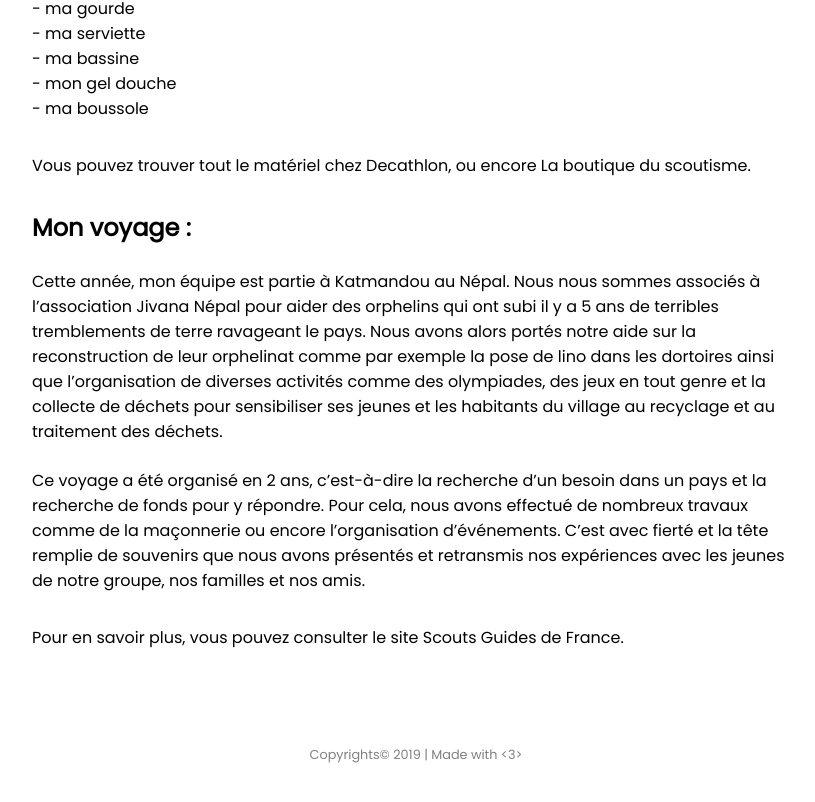
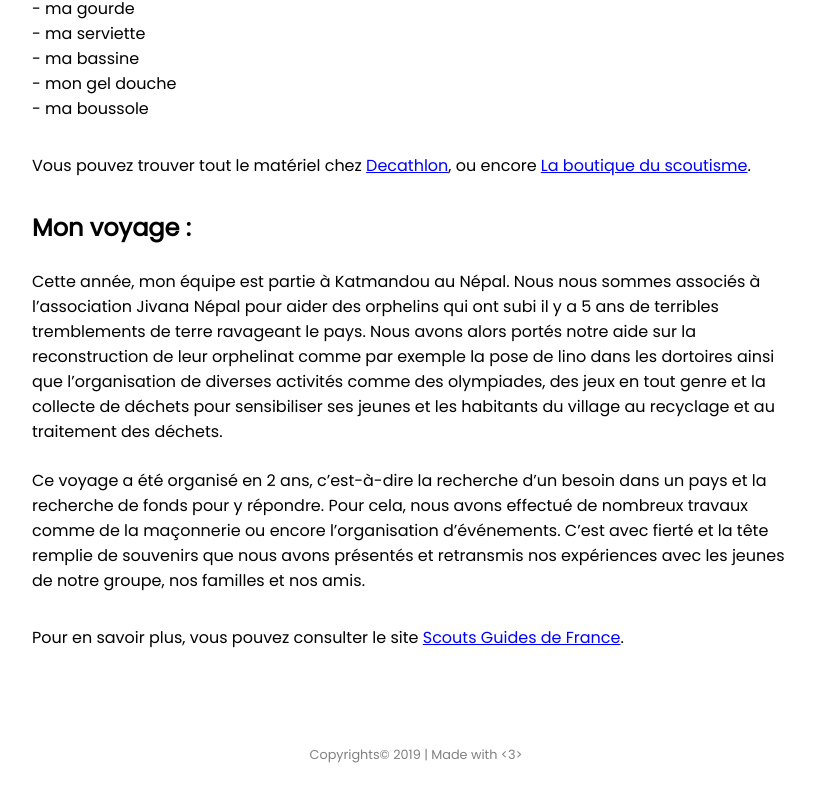
Before and after one commit to ArthurBarre/seo-scouting, a website built with Parcel: page src/article.html in a window 1280 px wide. Shown: the part 1932-2734 px from the top of the page, without its empty margins (224-1039 px from the left). Built offline with nearby package versions, Linux system fonts and the light colour scheme.

```diff
--- a/src/article.html
+++ b/src/article.html
@@ -9,7 +9,7 @@
   <link rel="stylesheet" href="./assets/style.scss">
   <link rel="stylesheet" href="./assets/article.scss">
 </head>
-<body id="bodyArticle">
+<body id='bodyArticle'>
   <header class="header">
     <img src="./assets/images/logo.png" alt="logo">
   </header>
@@ -25,7 +25,7 @@
         <p>Autour de tout ça, s’est créé d’autres mouvements liés. De base c’est un mouvement qui à des origines <strong>catholiques</strong> mais la religion n’est pas obligatoire, d’autres groupes s’en sont complètement écartés.</p>
         <p>Pour s’organiser, on distingue les groupes par tranche d’âge afin d’assurer la sécurité de ses membres. Nous comptons tout d’abord les <strong>Louveteaux Jeannette</strong> de 6 à 11 ans, les <strong>Scouts</strong> et <strong>Guides</strong> de 11 à 14 ans, les <strong>Pionniers Caravelles</strong> de 14 à 17 ans et les <strong>Compagnons</strong> de 18 à 20 ans.</p>
         <p>À la fin de chaque parcours scout, un <strong>voyage</strong> solidaire est organisé à l’étranger pour participer au développement d’un pays. À la suite des Pionniers Caravelles, on propose aux jeunes à leur tour de prendre le flambeau, de la même manière que leurs chefs, apprendre à d’autres jeunes les valeurs du scoutisme.</p>
-        <p>Ainsi, différents <strong>« chefs »</strong> passent leur BAFA pour accompagner ces jeunes tout au long de l’année ainsi qu’à la période d’été pour le camp. Ce projet s’échelonne sur l’ensemble de l’année pour aboutir au <strong>camp d’été</strong>. D'autres partenaires sont présents comme <a href="https://www.croix-rouge.fr/" rel=”dofollow” target="_blank">La Croix Rouge</a> ou <a href="https://www.fne.asso.fr/" rel=”nofollow” target="_blank">France Nature et Environnement</a>.</p>
+        <p>Ainsi, différents <strong>« chefs »</strong> passent leur BAFA pour accompagner ces jeunes tout au long de l’année ainsi qu’à la période d’été pour le camp. Ce projet s’échelonne sur l’ensemble de l’année pour aboutir au <strong>camp d’été</strong>. D'autres partenaires sont présents comme <a class='external-link'href="https://www.croix-rouge.fr/" rel=”dofollow” target="_blank">La Croix Rouge</a> ou <a class='external-link'href="https://www.fne.asso.fr/" rel=”nofollow” target="_blank">France Nature et Environnement</a>.</p>
         <p>Le scoutisme est catégorisé comme une école de la vie, on y apprend les valeurs fondamentales pour sensibiliser les jeunes à la citoyenneté.</p>
         <p>Les jeunes sont amenés à monter dès leur plus jeune âge des petits projets initiés par leur chef mais restent <strong>autonomes</strong> quant à la réalisation de ceux-ci. Le but étant d’essayer de les responsabiliser et de réaliser des projets qui leurs ressemblent comme les ateliers de nœuds pour monter les tentes, la création d’espaces de composte, des cabanes sur pilotis, apprendre à trouver des plantes comestibles, reconnaître la faune et la flore, faire du sport et des grands jeux.</p>
         <p>Le mouvement scout s’inscrit dans une <strong>démarche spirituelle</strong>, chaque jeune est un membre à part entière du groupe. Pour chaque tranche d’âge, les jeunes première année sont marqués par la <strong>Promesse</strong>, soirée qui marque l’inclusion de ces membres dans le groupe et son respect pour les <strong>valeurs</strong> du scoutisme.</p>
@@ -48,12 +48,12 @@
           <li>mon gel douche</li>
           <li>ma boussole</li>
         </ul>
-        <aside>Vous pouvez trouver tout le matériel chez <a href="https://www.decathlon.fr/" rel=”dofollow” target="_blank">Decathlon</a>, ou encore <a href="https://www.laboutiqueduscoutisme.com/" rel=”nofollow” target="_blank">La boutique du scoutisme</a>.</aside>
+        <aside>Vous pouvez trouver tout le matériel chez <a class='external-link'href="https://www.decathlon.fr/" rel=”dofollow” target="_blank">Decathlon</a>, ou encore <a class='external-link'href="https://www.laboutiqueduscoutisme.com/" rel=”nofollow” target="_blank">La boutique du scoutisme</a>.</aside>
         <h2>Mon voyage :</h2>
         <p>Cette année, mon équipe est partie à Katmandou au Népal. Nous nous sommes associés à l’association Jivana Népal pour aider des orphelins qui ont subi il y a 5 ans de terribles tremblements de terre ravageant le pays. Nous avons alors portés notre aide sur la reconstruction de leur orphelinat comme par exemple la pose de lino dans les dortoires ainsi que l’organisation de diverses activités comme des olympiades, des jeux en tout genre et la collecte de déchets pour sensibiliser ses jeunes et les habitants du village au recyclage et au traitement des déchets.</p>
         <p>Ce voyage a été organisé en 2 ans, c’est-à-dire la recherche d’un besoin dans un pays et la recherche de fonds pour y répondre. Pour cela, nous avons effectué de nombreux travaux comme de la maçonnerie ou encore l’organisation d’événements. C’est avec fierté et la tête remplie de souvenirs que nous avons présentés et retransmis nos expériences avec les jeunes de notre groupe, nos familles et nos amis.</p>
       </div>
-      <aside>Pour en savoir plus, vous pouvez consulter le site <a href="https://www.sgdf.fr/" rel=”dofollow” target="_blank">Scouts Guides de France</a>.</aside>
+      <aside>Pour en savoir plus, vous pouvez consulter le site <a class='external-link'href="https://www.sgdf.fr/" rel=”dofollow” target="_blank">Scouts Guides de France</a>.</aside>
     </article>
   </main>
   <footer>
--- a/src/assets/style.scss
+++ b/src/assets/style.scss
@@ -168,3 +168,8 @@
     color: $light;
   }
 }
+
+.external-link {
+  text-decoration: underline;
+  color: blue;
+}
```
